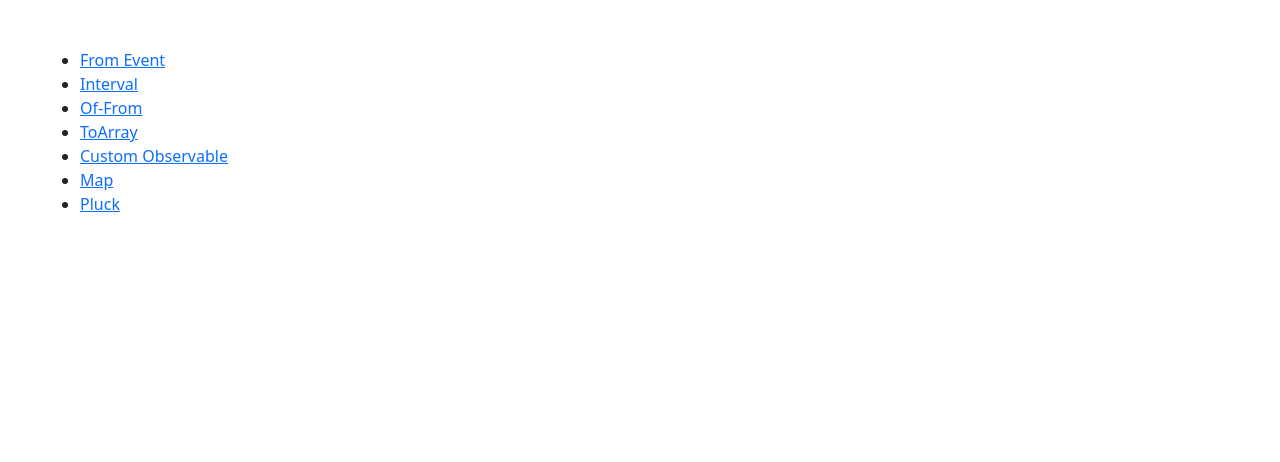
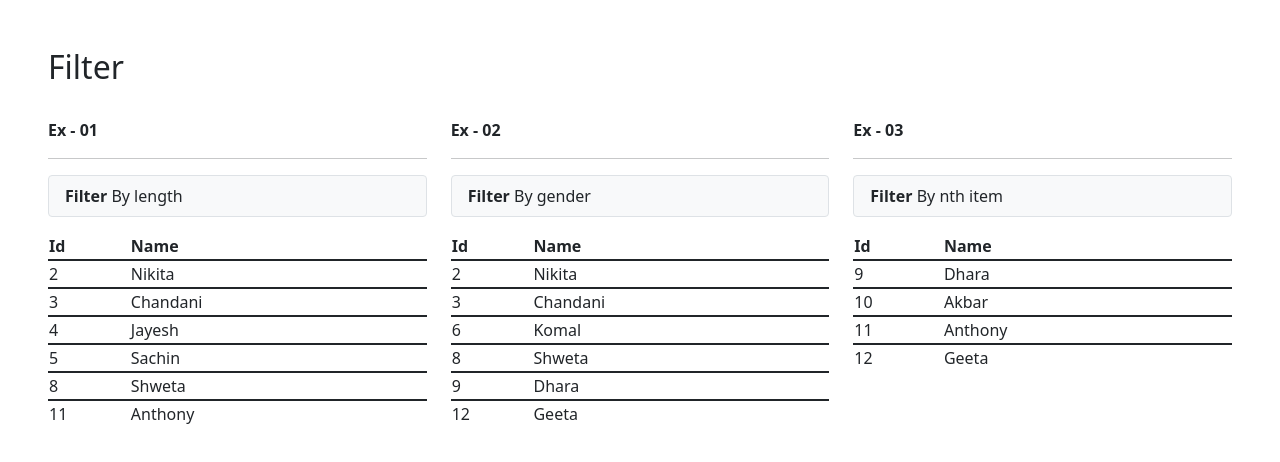
Before and after one commit to vivek-barot-albiorix/rx-js-operators, an Angular app: page /observable/filter in a window 1280 px wide. Before the commit this address led to /observable. Shown: the top 462 px of the page. Built offline with nearby package versions, Linux system fonts and the light colour scheme.

Commit message:
[feature] Filter

```diff
--- a/src/app/app-routing.module.ts
+++ b/src/app/app-routing.module.ts
@@ -1,3 +1,4 @@
+import { FilterComponent } from './observable/filter/filter.component';
 import { NgModule } from '@angular/core';
 import { RouterModule, Routes } from '@angular/router';
 
@@ -48,6 +49,10 @@ const routes: Routes = [
         path: 'pluck',
         component: PluckComponent,
       },
+      {
+        path: 'filter',
+        component: FilterComponent,
+      },
     ],
   },
   {
--- a/src/app/app.module.ts
+++ b/src/app/app.module.ts
@@ -12,6 +12,7 @@ import { ToArrayComponent } from './observable/to-array/to-array.component';
 import { CustomObservableComponent } from './observable/custom-observable/custom-observable.component';
 import { MapComponent } from './observable/map/map.component';
 import { PluckComponent } from './observable/pluck/pluck.component';
+import { FilterComponent } from './observable/filter/filter.component';
 
 @NgModule({
   declarations: [
@@ -24,7 +25,8 @@ import { PluckComponent } from './observable/pluck/pluck.component';
     ToArrayComponent,
     CustomObservableComponent,
     MapComponent,
-    PluckComponent
+    PluckComponent,
+    FilterComponent
   ],
   imports: [
     BrowserModule,
--- a/src/app/observable/all/all.component.ts
+++ b/src/app/observable/all/all.component.ts
@@ -14,6 +14,7 @@ export class AllComponent implements OnInit {
     { name: 'Custom Observable', routerLink: 'custom-observable' },
     { name: 'Map', routerLink: 'map' },
     { name: 'Pluck', routerLink: 'pluck' },
+    { name: 'Filter', routerLink: 'filter' },
   ];
 
   constructor() {}
--- /dev/null
+++ b/src/app/observable/filter/filter.component.html
@@ -0,0 +1,55 @@
+<h2>Filter</h2>
+<br />
+<div class="row">
+  <div class="col-md-4">
+    <strong>Ex - 01</strong>
+    <hr />
+    <p class="bg-light py-2 px-3 border rounded">
+      <strong>Filter</strong> By length
+    </p>
+    <table class="table">
+      <tr>
+        <th>Id</th>
+        <th>Name</th>
+      </tr>
+      <tr *ngFor="let item of data1">
+        <td>{{ item.id }}</td>
+        <td>{{ item.name }}</td>
+      </tr>
+    </table>
+  </div>
+  <div class="col-md-4">
+    <strong>Ex - 02</strong>
+    <hr />
+    <p class="bg-light py-2 px-3 border rounded">
+      <strong>Filter</strong> By gender
+    </p>
+    <table class="table">
+      <tr>
+        <th>Id</th>
+        <th>Name</th>
+      </tr>
+      <tr *ngFor="let item of data2">
+        <td>{{ item.id }}</td>
+        <td>{{ item.name }}</td>
+      </tr>
+    </table>
+  </div>
+  <div class="col-md-4">
+    <strong>Ex - 03</strong>
+    <hr />
+    <p class="bg-light py-2 px-3 border rounded">
+      <strong>Filter</strong> By nth item
+    </p>
+    <table class="table">
+      <tr>
+        <th>Id</th>
+        <th>Name</th>
+      </tr>
+      <tr *ngFor="let item of data3">
+        <td>{{ item.id }}</td>
+        <td>{{ item.name }}</td>
+      </tr>
+    </table>
+  </div>
+</div>
--- /dev/null
+++ b/src/app/observable/filter/filter.component.ts
@@ -0,0 +1,121 @@
+import { Component, OnInit } from '@angular/core';
+import { filter, from, toArray } from 'rxjs';
+
+@Component({
+  selector: 'app-filter',
+  templateUrl: './filter.component.html',
+  styleUrls: ['./filter.component.css'],
+})
+export class FilterComponent implements OnInit {
+  dataArray = [
+    {
+      id: 1,
+      name: 'Vivek',
+      gender: 'Male',
+    },
+    {
+      id: 2,
+      name: 'Nikita',
+      gender: 'Female',
+    },
+    {
+      id: 3,
+      name: 'Chandani',
+      gender: 'Female',
+    },
+    {
+      id: 4,
+      name: 'Jayesh',
+      gender: 'Male',
+    },
+    {
+      id: 5,
+      name: 'Sachin',
+      gender: 'Male',
+    },
+    {
+      id: 6,
+      name: 'Komal',
+      gender: 'Female',
+    },
+    {
+      id: 7,
+      name: 'Amar',
+      gender: 'Male',
+    },
+    {
+      id: 8,
+      name: 'Shweta',
+      gender: 'Female',
+    },
+    {
+      id: 9,
+      name: 'Dhara',
+      gender: 'Female',
+    },
+    {
+      id: 10,
+      name: 'Akbar',
+      gender: 'Male',
+    },
+    {
+      id: 11,
+      name: 'Anthony',
+      gender: 'Male',
+    },
+    {
+      id: 12,
+      name: 'Geeta',
+      gender: 'Female',
+    },
+  ];
+
+  data1: any;
+  data2: any;
+  data3: any;
+
+  constructor() {}
+
+  ngOnInit(): void {
+    const source = from(this.dataArray);
+
+    //Ex - 01
+
+    source
+      .pipe(
+        filter((member) => {
+          return member.name.length > 5;
+        }),
+        toArray()
+      )
+      .subscribe((res: any) => {
+        this.data1 = res;
+      });
+
+    // EX - 02
+
+    source
+      .pipe(
+        filter((member) => {
+          return member.gender == 'Female';
+        }),
+        toArray()
+      )
+      .subscribe((res) => {
+        this.data2 = res;
+      });
+
+    // EX - 03
+
+    source
+      .pipe(
+        filter((member) => {
+          return member.id > 8;
+        }),
+        toArray()
+      )
+      .subscribe((res) => {
+        this.data3 = res;
+      });
+  }
+}
--- a/src/app/observable/pluck/pluck.component.html
+++ b/src/app/observable/pluck/pluck.component.html
@@ -1,4 +1,4 @@
-<h2>Map</h2>
+<h2>Pluck</h2>
 <br />
 <div class="row">
   <div class="col-md-6">
```
Also changed, not shown: src/app/observable/filter/filter.component.css (added), 1 other file (tests, documents, lock files or other folders).
